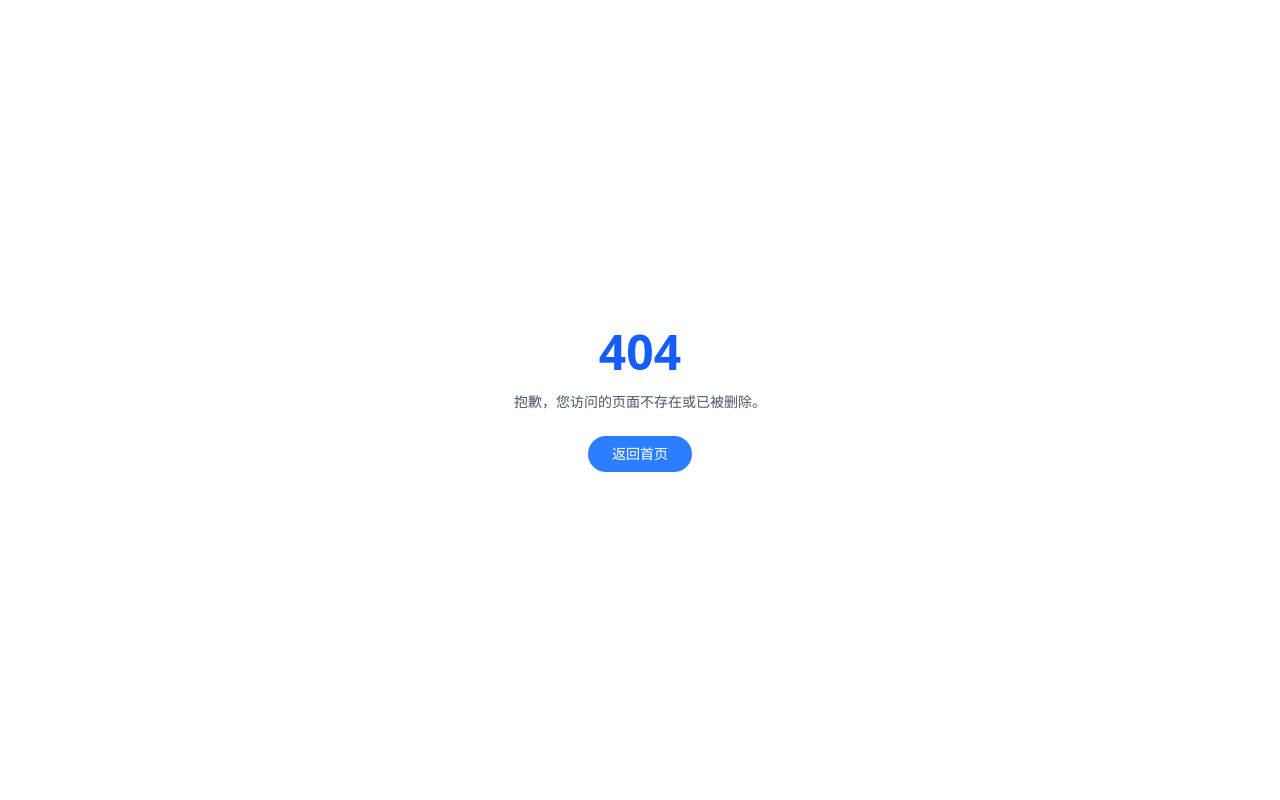
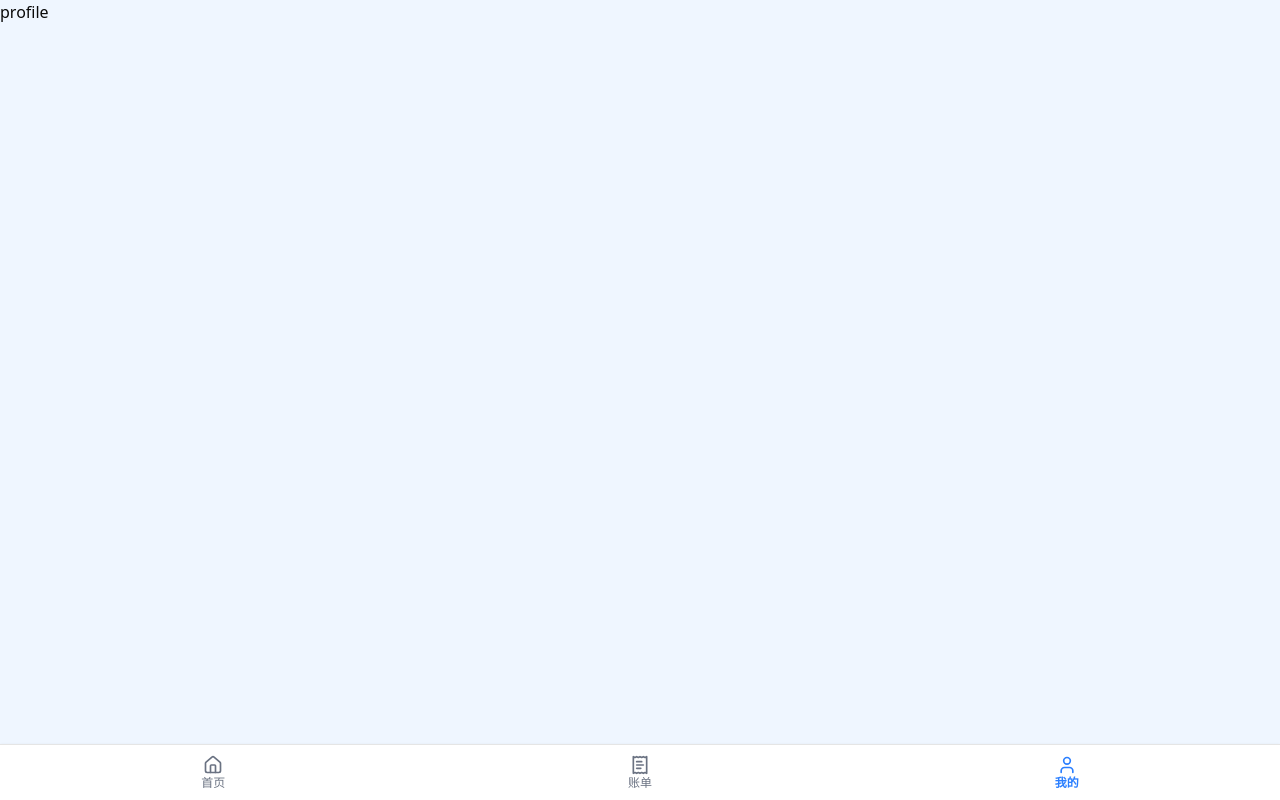
Before and after one commit to zhaojay-create/payment-page, a Next.js app: page /dashboard/profile in a window 1280 px wide. Before the commit this address had no page. Built offline with nearby package versions, Linux system fonts and the light colour scheme.

Commit message:
feat: finish ui

```diff
--- /dev/null
+++ b/app/dashboard/profile/page.tsx
@@ -0,0 +1,5 @@
+async function Page() {
+  return <div>profile</div>;
+}
+
+export default Page;
```
